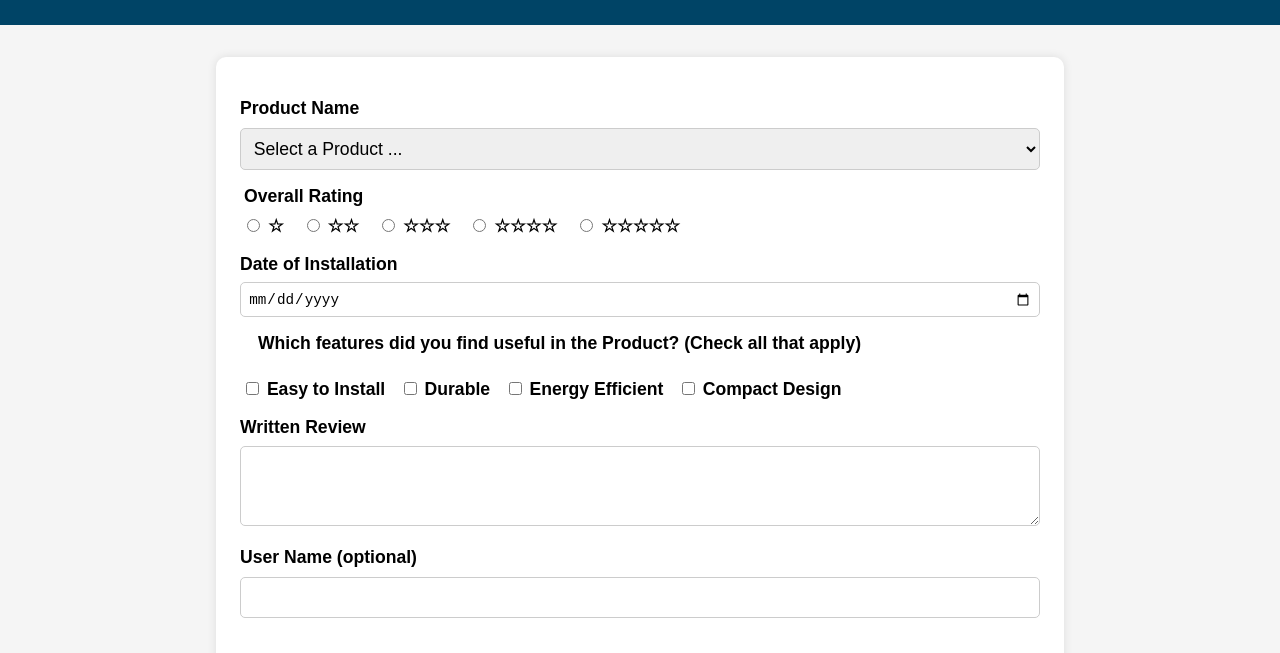
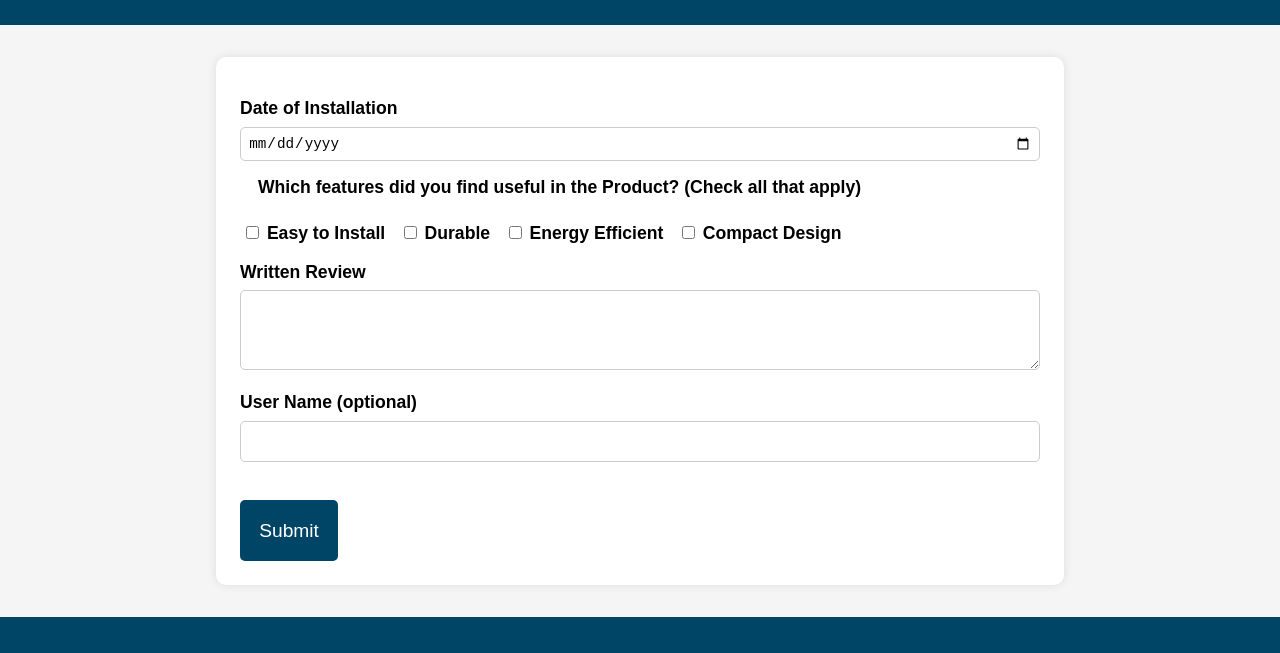
Before and after one commit to KrishnaBahadurNepali/wdd131, a plain HTML site: page form.html in a window 1280 px wide. Shown: the part 103-756 px from the top of the page. Drawn offline with Linux system fonts and the light colour scheme.

Commit message:
week05 completed

```diff
--- a/form.html
+++ b/form.html
@@ -22,19 +22,6 @@
   </header>
   <main>
     <form action="review.html" method="get">
-      <label for="productName">Product Name</label>
-      <select id="productName" name="productName" required>
-        <option value="" disabled selected>Select a Product ...</option>
-      </select>
-
-      <fieldset class="rating-group">
-        <legend>Overall Rating</legend>
-        <label><input type="radio" name="rating" value="1" required> ☆</label>
-        <label><input type="radio" name="rating" value="2"> ☆☆</label>
-        <label><input type="radio" name="rating" value="3"> ☆☆☆</label>
-        <label><input type="radio" name="rating" value="4"> ☆☆☆☆</label>
-        <label><input type="radio" name="rating" value="5"> ☆☆☆☆☆</label>
-      </fieldset>
 
         <label for="installDate">Date of Installation</label>
         <input type="date" id="installDate" name="installDate" required>
@@ -46,10 +33,13 @@
         <label><input type="checkbox" name="features" value="energy_efficient"> Energy Efficient</label>
         <label><input type="checkbox" name="features" value="compact"> Compact Design</label>
         </fieldset>
+
         <label for="review">Written Review</label>
         <textarea id="review" name="review" rows="4"></textarea>
+
         <label for="userName">User Name (optional)</label>
         <input type="text" id="userName" name="userName">
+
         <input type="submit" value="Submit">
     </form>
   </main>
```
Lines whose indentation alone changed are shown as unchanged.
